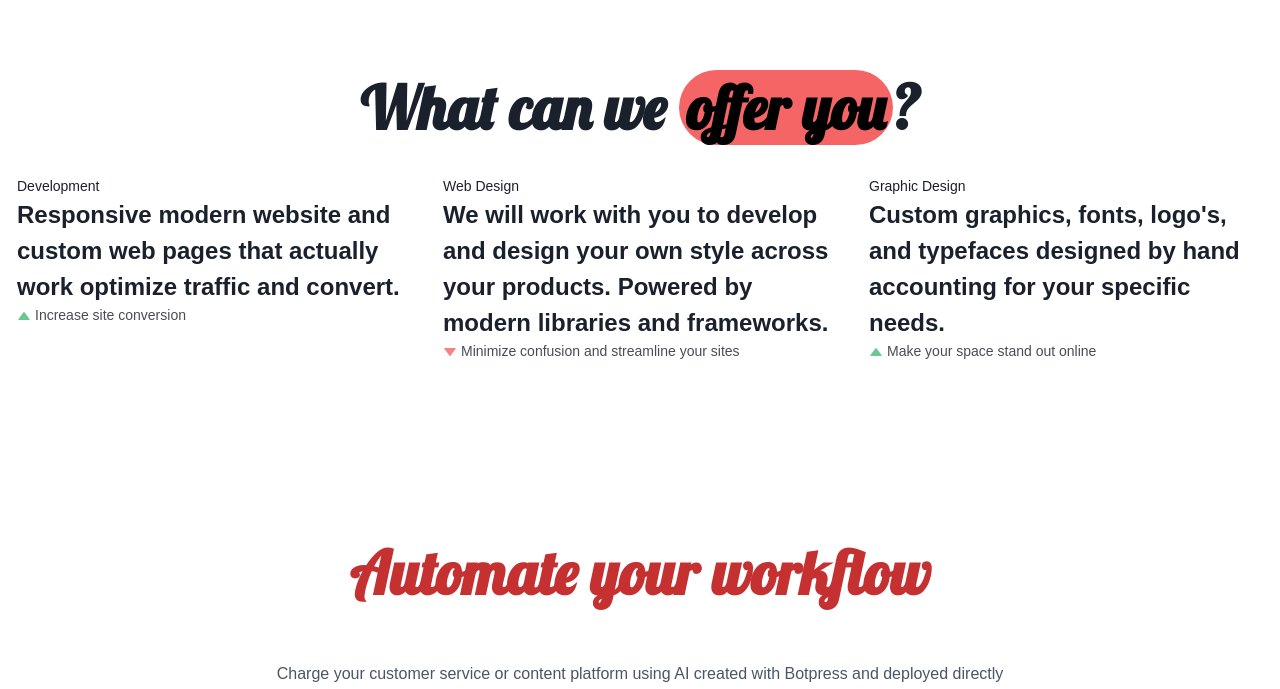
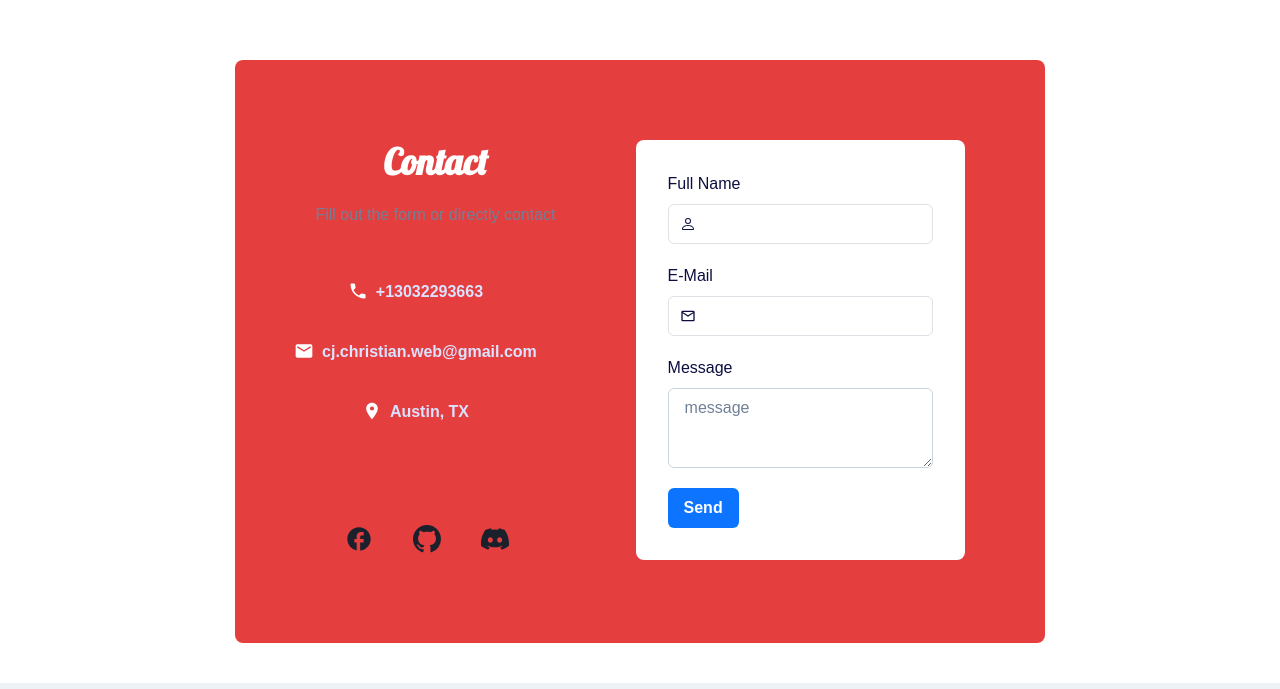
Before and after one commit to CJbricks/BBB-design, a Next.js app: page / in a window 1280 px wide. Shown: the part 2051-2740 px from the top of the page. Built offline with nearby package versions, Linux system fonts and the light colour scheme.

Commit message:
Contact component

```diff
--- a/src/pages/Body.js
+++ b/src/pages/Body.js
@@ -11,6 +11,7 @@
 import Header from './Header.js'
 import Footer from './Footer.js'
 import GalleryMain from './GalleryMain.js'
+import Contact from './Contact.js'
 
 export default function Body() {
   return (
@@ -19,10 +20,7 @@
     <Header />
       <DevSection />
       {/* Carousel with web pages */}
-      <Programs />
-      <BotAd />
-      <GalleryMain />
-      <Loom />
+      <Contact />
     <Footer />
     </>
   )
--- /dev/null
+++ b/src/pages/Contact.js
@@ -0,0 +1,167 @@
+import { React } from 'react'
+import {
+    Container,
+    Flex,
+    Box,
+    Heading,
+    Text,
+    IconButton,
+    Button,
+    VStack,
+    HStack,
+    Wrap,
+    WrapItem,
+    FormControl,
+    FormLabel,
+    Input,
+    InputGroup,
+    InputLeftElement,
+    Textarea,
+  } from '@chakra-ui/react';
+  import {
+    MdPhone,
+    MdEmail,
+    MdLocationOn,
+    MdFacebook,
+    MdOutlineEmail,
+  } from 'react-icons/md';
+  import { BsGithub, BsDiscord, BsPerson } from 'react-icons/bs';
+
+  export default function contact() {
+    return (
+      <Container bg={''} maxW="full" mt={0} centerContent overflow="hidden">
+        <Flex>
+          <Box
+            bg="red.500"
+            color="white"
+            borderRadius="lg"
+            m={{ sm: 4, md: 16, lg: 10 }}
+            p={{ sm: 5, md: 5, lg: 16 }}>
+            <Box p={4}>
+              <Wrap spacing={{ base: 20, sm: 3, md: 5, lg: 20 }}>
+                <WrapItem>
+                  <Box>
+                    <Heading textAlign={'center'}>Contact</Heading>
+                    <Text mt={{ sm: 3, md: 3, lg: 5 }} color="gray.500">
+                      Fill out the form or directly contact
+                    </Text>
+                    <Box py={{ base: 5, sm: 5, md: 8, lg: 10 }}>
+                      <VStack pl={0} spacing={3} alignItems="flex-start">
+                        <Button
+                          size="md"
+                          height="48px"
+                          width="200px"
+                          variant="ghost"
+                          color="#DCE2FF"
+                          _hover={{ border: '2px solid #1C6FEB' }}
+                          leftIcon={<MdPhone color='white' size="20px" />}>
+                          +13032293663
+                        </Button>
+                        <Button
+                          size="md"
+                          height="48px"
+                          width="200px"
+                          variant="ghost"
+                          color="#DCE2FF"
+                          _hover={{ border: '2px solid #1C6FEB' }}
+                          leftIcon={<MdEmail color='white' size="20px" />}>
+                          cj.christian.web@gmail.com
+                        </Button>
+                        <Button
+                          size="md"
+                          height="48px"
+                          width="200px"
+                          variant="ghost"
+                          color="#DCE2FF"
+                          _hover={{ border: '2px solid #1C6FEB' }}
+                          leftIcon={<MdLocationOn color='white' size="20px" />}>
+                          Austin, TX
+                        </Button>
+                      </VStack>
+                    </Box>
+                    <HStack
+                      mt={{ lg: 10, md: 10 }}
+                      spacing={5}
+                      px={5}
+                      alignItems="flex-start">
+                      <IconButton
+                        aria-label="facebook"
+                        variant="ghost"
+                        size="lg"
+                        isRound={true}
+                        _hover={{ bg: '#0D74FF' }}
+                        icon={<MdFacebook size="28px" />}
+                      />
+                      <IconButton
+                        aria-label="github"
+                        variant="ghost"
+                        size="lg"
+                        isRound={true}
+                        _hover={{ bg: '#0D74FF' }}
+                        icon={<BsGithub size="28px" />}
+                      />
+                      <IconButton
+                        aria-label="instagram"
+                        variant="ghost"
+                        size="lg"
+                        isRound={true}
+                        _hover={{ bg: '#0D74FF' }}
+                        icon={<BsDiscord size="28px" />}
+                      />
+                    </HStack>
+                  </Box>
+                </WrapItem>
+                <WrapItem>
+                  <Box bg="white" borderRadius="lg">
+                    <Box m={8} color="#0B0E3F">
+                      <VStack spacing={5}>
+                        <FormControl id="name">
+                          <FormLabel>Full Name</FormLabel>
+                          <InputGroup borderColor="#E0E1E7">
+                            <InputLeftElement
+                              pointerEvents="none"
+                              children={<BsPerson color="gray.800" />}
+                            />
+                            <Input type="text" size="md" />
+                          </InputGroup>
+                        </FormControl>
+                        <FormControl id="name">
+                          <FormLabel>E-Mail</FormLabel>
+                          <InputGroup borderColor="#E0E1E7">
+                            <InputLeftElement
+                              pointerEvents="none"
+                              children={<MdOutlineEmail color="gray.800" />}
+                            />
+                            <Input type="text" size="md" />
+                          </InputGroup>
+                        </FormControl>
+                        <FormControl id="name">
+                          <FormLabel>Message</FormLabel>
+                          <Textarea
+                            borderColor="gray.300"
+                            _hover={{
+                              borderRadius: 'gray.300',
+                            }}
+                            placeholder="message"
+                          />
+                        </FormControl>
+                        <FormControl id="name" float="right">
+                          <Button
+                            variant="solid"
+                            bg="#0D74FF"
+                            color="white"
+                            _hover={{}}>
+                            Send
+                          </Button>
+                        </FormControl>
+                      </VStack>
+                    </Box>
+                  </Box>
+                </WrapItem>
+              </Wrap>
+            </Box>
+          </Box>
+        </Flex>
+      </Container>
+    );
+  }
--- a/src/pages/Loom.js
+++ b/src/pages/Loom.js
@@ -4,11 +4,11 @@
 export default function Loom() {
   return (
     <>
-      <Box m={4}>
+      <Box m={10}>
         <div style={{position: 'relative', paddingBottom: '62.5%', height: '0'}}>
             <iframe
             src="https://www.loom.com/embed/04292413a01e4da39127811cf4bc8a0e?sid=da7e178d-6c71-47e5-bcbd-d401a353bed1"
-            frameborder="0"
+            frameBorder="0"
             webkitallowfullscreen
             mozallowfullscreen="true"
             allowFullScreen
```
Also changed, not shown: src/pages/ContactPage.js (added, +15 -0 lines).
